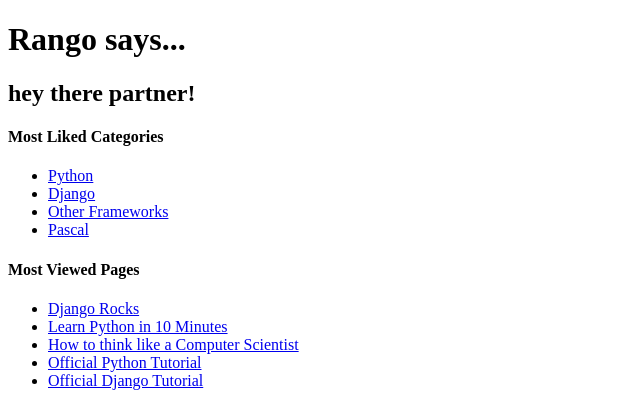
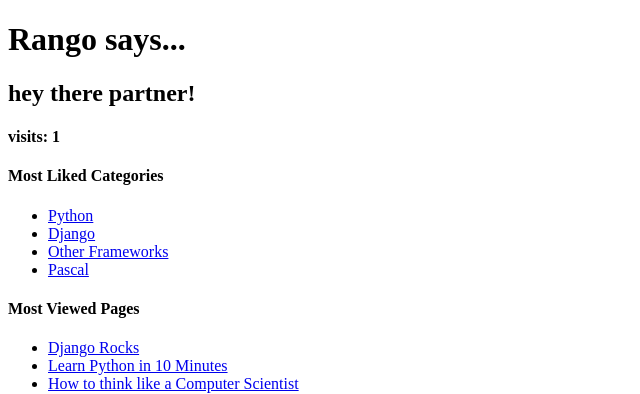
Before and after one commit to 2298070G/tango_with_django_project, a Django app: page /rango/ in a window 1280 px wide. Shown: the top 394 px of the page, without its empty margins (0-640 px from the left). Run offline with Django 3.2, Linux system fonts and the light colour scheme; data comes from the database, SQL or seed files in the repository; both versions use the stored data as it was after the commit.

Commit message:
Finished chap 10

```diff
--- a/rango/views.py
+++ b/rango/views.py
@@ -15,27 +15,33 @@
 from django.contrib.auth.decorators import login_required
 from django.contrib.auth import logout
 
+from datetime import datetime
+
 def index(request):
-    # Query the database for a list of ALL categories currently stored.
-    # Order the categories by no. likes in decending order.
-    # Retrieve the top 5 only - or all if less than 5.
-    # Place the list in our context_dict dictionary
-    # that will be passed to the template engine.
-
+    request.session.set_test_cookie()
     category_list = Category.objects.order_by('-likes')[:5]
     page_list = Page.objects.order_by('-views')[:5]
     context_dict = {'categories': category_list,'pages':page_list}
 
+    visitor_cookie_handler(request)
+    context_dict['visits'] = request.session['visits']
+
+    response = render(request,'rango/index.html',context=context_dict)
+
     # Render the response and send it back!
-    return render(request, 'rango/index.html', context_dict)
+    return response
 
 
 def about(request):
+    context_dict={}
+    visitor_cookie_handler(request)
+    context_dict['visits'] = request.session['visits']
+
     # prints out whether the metohd is a GET or a POST
     print(request.method)
     # prints out the user name, if no one is logged in it prints 'AnonymousUser'
     print(request.user)
-    return render(request, 'rango/about.html',{})
+    return render(request, 'rango/about.html',context_dict)
 
 def show_category(request, category_name_slug):
     # Create a context dictionary which we can pass
@@ -209,3 +215,25 @@
 def user_logout(request):
     logout(request)
     return HttpResponseRedirect(reverse('index'))
+
+def get_server_side_cookie(request, cookie, default_val=None):
+    val = request.session.get(cookie)
+    if not val:
+        val = default_val
+    return val
+
+
+def visitor_cookie_handler(request):
+    visits = int(get_server_side_cookie(request,'visits','1'))
+    last_visit_cookie = get_server_side_cookie(request,'last_visit', str(datetime.now()))
+
+    last_visit_time = datetime.strptime(last_visit_cookie[:-7],'%Y-%m-%d %H:%M:%S')
+
+    if (datetime.now() - last_visit_time).days > 0:
+        visits= visits+1
+        request.session['last_visit']= str(datetime.now())
+    else:
+        request.session['last_visit']= last_visit_cookie
+
+
+    request.session['visits']=visits
--- a/templates/rango/about.html
+++ b/templates/rango/about.html
@@ -8,7 +8,7 @@
 {% block body_block %}
     <h1>Rango says here is the about page <h1/>
     <h3>This tutorial has been put together by Luke Gall (2298070G)</h1>
-
+    <h4>visits: {{ visits }}</h4>
     <div>
         <strong>Here is a picture of a cat</strong> <br/>
         <img src="{{MEDIA_URL}}cat.jpg" alt="Star wars cat"/>
--- a/templates/rango/index.html
+++ b/templates/rango/index.html
@@ -16,6 +16,7 @@
   </h2>
 
   <div>
+    <h4>visits: {{ visits }}</h4>
     {% if categories %}
     <h4>Most Liked Categories</h4>
     <ul>
```
Also changed, not shown: db.sqlite3.
